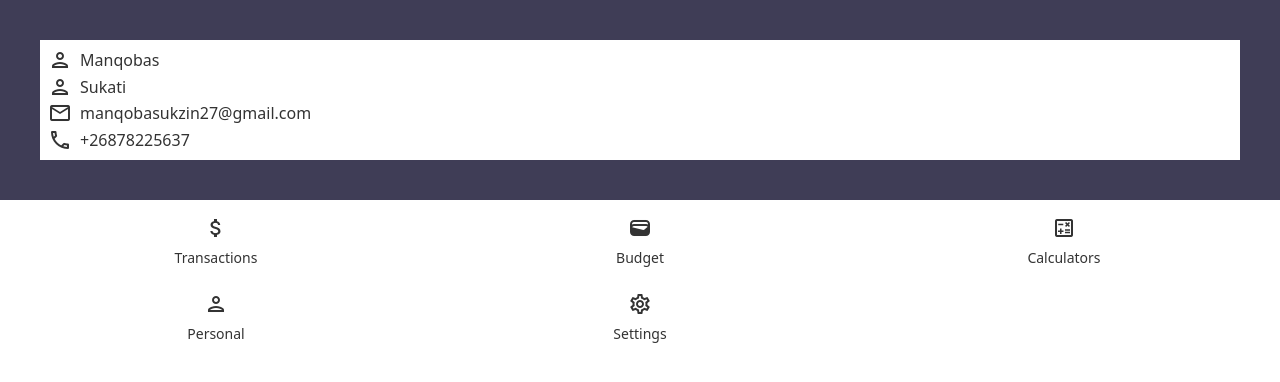
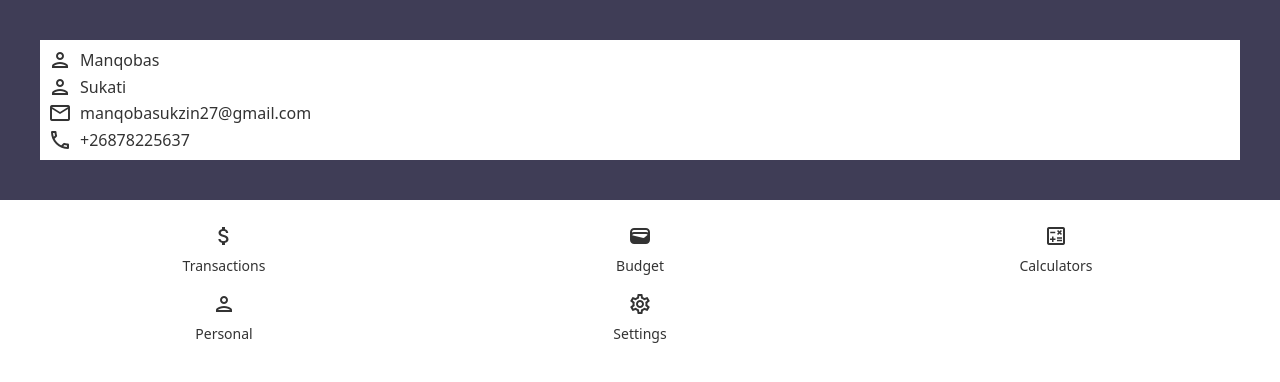
Before and after one commit to manqobasukati/UmceboApp, a Vue app: page /home in a window 1280 px wide. Shown: the top 382 px of the page. Built offline with nearby package versions, Linux system fonts and the light colour scheme.

Commit message:
from flex to grids

```diff
--- a/src/components/ui/IconDetailVertical.vue
+++ b/src/components/ui/IconDetailVertical.vue
@@ -1,5 +1,5 @@
 <template>
-  <div class="flex flex-col items-center justify-between gap-2">
+  <div class="flex flex-col items-center justify-between gap-2 p-2">
     <span class="material-icons-outlined">{{ icon }}</span>
     <div class="text-sm">{{ detail }}</div>
   </div>
--- a/src/pages/Home.vue
+++ b/src/pages/Home.vue
@@ -11,7 +11,7 @@
       </div>
     </div>
     <div class="h-3/4 w-full p-4">
-      <div class="grid grid-cols-3 justify-center gap-6">
+      <div class="grid grid-cols-3 justify-center">
         <icon-detail-vertical
           v-for="(service, key) in currentUserServices"
           :key="key"
```
